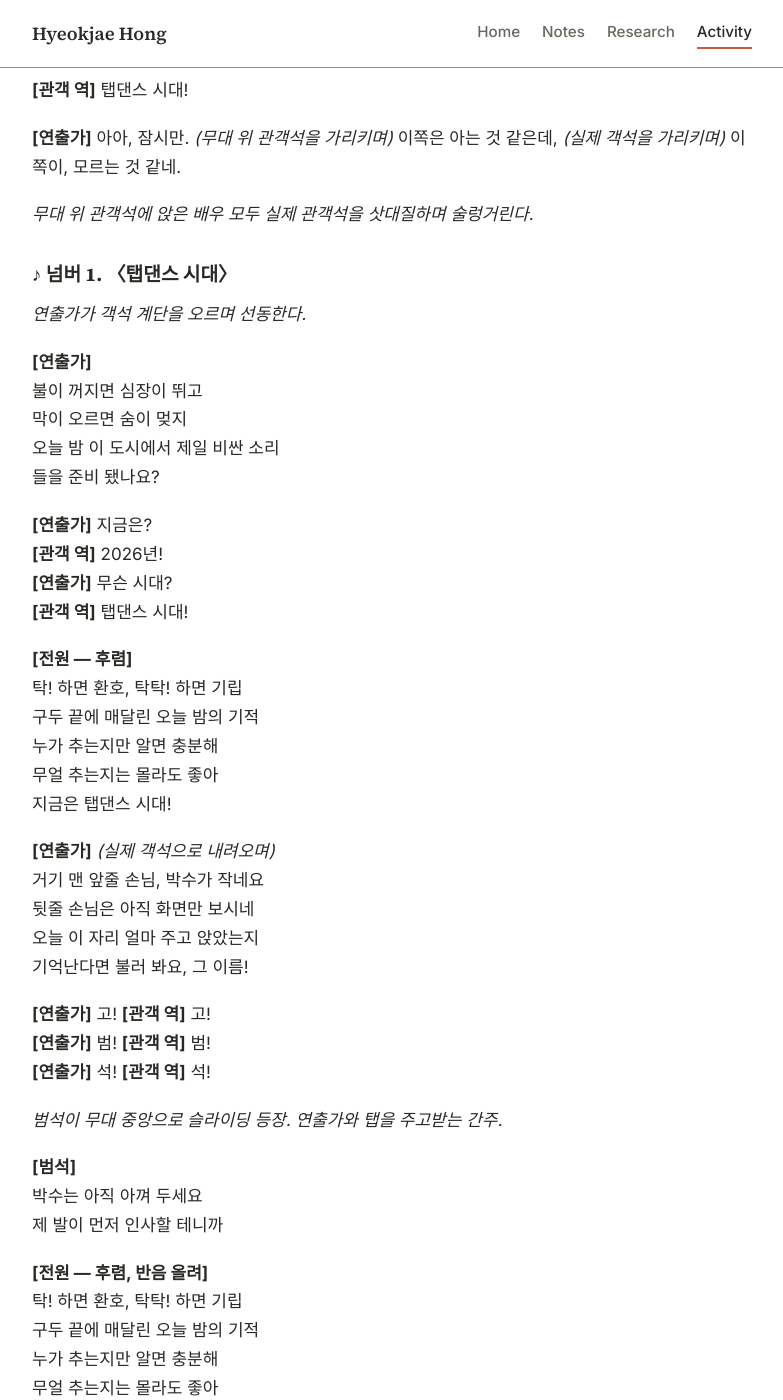
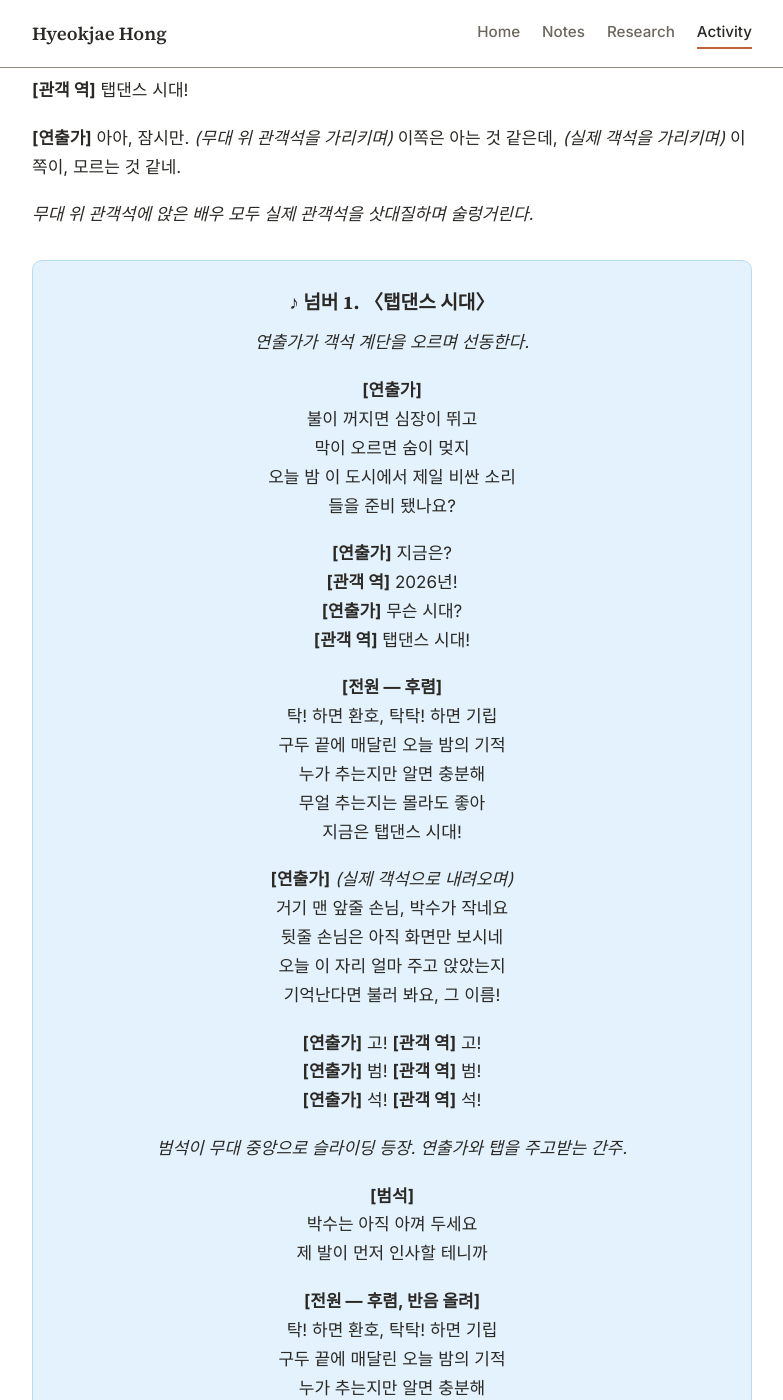
Before and after one commit to gurwoghd/gurwoghd.github.io, a Jekyll site: the page built from _activities/tap-it-script-full.md, in a window 1280 px wide and 1400 px high, scrolled down 2888 px. Shown: the whole window, without its empty margins (248-1031 px from the left). Built offline with Jekyll 4.4.1, drawn with Linux system fonts in a browser that asks for light colours.

Commit message:
Activity: box and center the songs in the Tap it! script
Co-Authored-By: Claude Opus 5.5 <noreply@anthropic.com>

```diff
--- a/_activities/tap-it-script-full.md
+++ b/_activities/tap-it-script-full.md
@@ -94,6 +94,8 @@ tags: [musical, writing]
 
 *무대 위 관객석에 앉은 배우 모두 실제 관객석을 삿대질하며 술렁거린다.*
 
+<div class="song" markdown="1">
+
 ### ♪ 넘버 1. 〈탭댄스 시대〉
 
 *연출가가 객석 계단을 오르며 선동한다.*
@@ -141,6 +143,8 @@ tags: [musical, writing]
 **[연출가]** 지금은?
 **[전원]** 탭댄스 시대!
 
+</div>
+
 *음악이 끝나고 연출가는 객석 끝에서 핀조명을 받는다.*
 
 **[연출가]** 모두 즐거운 관람되십시오.
@@ -196,6 +200,8 @@ tags: [musical, writing]
 **[고범석]** 뭘 봐. 신발이나 가져와.
 
 *매니저, 퇴장한다. 범석 혼자 거울 앞에 선다.*
+
+<div class="song" markdown="1">
 
 ### ♪ 넘버 2. 〈고범석〉
 
@@ -240,6 +246,8 @@ tags: [musical, writing]
 
 *곧바로 빅밴드가 마지막 한 방을 친다. 범석은 아무 일 없었다는 듯 거울 속 자신에게 윙크한다.*
 
+</div>
+
 *노래가 끝나갈 무렵 최제현이 등장한다.*
 
 **[최제현]** 이야, 고범석 정말 대단한데? 오늘 관객 수만 해도 몇 명인지 아냐?
@@ -293,6 +301,8 @@ tags: [musical, writing]
 **[최제현]** 나도 노력했어! 유명해지고 싶었어! 제발 나도 쳐다봐 줘! 너만 없었으면, 너만 없었으면 모두가 나를 좋아했을 텐데!
 
 *최제현의 내면 목소리가 들린다. 목소리가 들릴 때마다 제현의 몸은 말을 듣지 않고 발을 구른다.*
+
+<div class="song" markdown="1">
 
 ### ♪ 넘버 3. 〈너만 없었다면〉
 
@@ -351,6 +361,8 @@ tags: [musical, writing]
 **[제현]** *(혼자, 낮고 차분하게)*
 그래. 저 자식을 나락으로 보내는 거야.
 
+</div>
+
 *노래가 끝나면 제현이 숨을 몰아쉬며 서 있다. 조명이 바뀌어, 며칠 뒤 카페로 장면 전환. 매니저가 불려 와서 앉아 있다. 제현이 맞은편에 앉는다. 제현의 표정은 아까와 완전히 다르게 부드럽고 걱정스럽다.*
 
 **[최제현]** 요즘 많이 힘들죠? 범석이 곁에 있는 거.
@@ -378,6 +390,8 @@ tags: [musical, writing]
 *매니저는 안도한 얼굴로 고개를 숙인다. 제현은 매니저가 고개를 숙이는 순간 휴대폰을 집어 들고 홀로 웃는다. 조명이 바뀐다.*
 
 *다시 조명이 바뀌어, 몇 주 뒤의 대규모 탭 대결 쇼케이스. 환호하는 관객 역들. 범석과 제현이 마주 서 있다.*
+
+<div class="song" markdown="1">
 
 ### ♪ 넘버 4. 〈탕! 탕! 탕!〉
 
@@ -441,6 +455,8 @@ tags: [musical, writing]
 
 *낙하하는 화음. 범석이 스포트라이트 속에서 가라앉는다.*
 
+</div>
+
 *(넘버 4 진행 중 삽입되는 대사 — 노래와 겹치거나 사이사이에 들어간다.)*
 
 **[방송 음성]** *(차갑게 울린다. 범석의 목소리가 편집되어 들린다)* "…너 이 바닥에서 다시 못 보게 만들어 줄 테니까." *(앵커 목소리)* 단독입니다. 대한민국 최고의 탭댄서 고범석 씨가 스태프를 상대로 이른바 '갑질'을 해 온 정황이 공개되었습니다.
@@ -510,6 +526,8 @@ tags: [musical, writing]
 ## 1장. 빌라 입주 (약 10분)
 
 *용담동, 제주도의 작은 빌라 앞. 이른 아침. 새 소리와 바다 쪽에서 오는 바람 소리. 무대 한쪽에 자막이 뜬다: "여섯 달 뒤, 제주 용담동." 무대 위에는 현관문 세 개(미연의 방, 준이네, 이덕배네)와 범석이 앞으로 쓸 방의 문이 보인다.*
+
+<div class="song" markdown="1">
 
 ### ♪ 넘버 5. 〈월세 날〉
 
@@ -549,6 +567,8 @@ tags: [musical, writing]
 
 **[할머니]** 월세만 내민 더 무사허주!
 
+</div>
+
 **[할머니]** 준이어멍! 준이어멍!
 
 **[준이엄마]** 왜요 할머니? 뭔 일 있어요?
@@ -634,6 +654,8 @@ tags: [musical, writing]
 **[할머니]** 요상헌 짓 하지 멀고 빨리 쓰레기나 버려라. *(범석에게)* 저 어멍은 준이어멍이라. 남자 막 밝히니까 조심해이.
 
 *준이엄마, 쓰레기를 버리러 간다. 아이스크림을 사 들고 돌아오는 넙치.*
+
+<div class="song" markdown="1">
 
 **[넙치]** *(작게 흥얼거리며, 〈똑똑 해님〉)*
 똑똑, 해님이 문을 두드려요
@@ -641,6 +663,8 @@ tags: [musical, writing]
 하나 둘, 하나 둘, 발 맞춰 가면
 멀리멀리 어디든 갈 수 있대요
 
+</div>
+
 *넙치가 범석과 부딪혀 아이스크림이 범석의 옷에 묻는다.*
 
 **[할머니]** 야, 이거 어떵할 거니?
@@ -710,6 +734,8 @@ tags: [musical, writing]
 **[고범석]** 하, 내가 어쩌다 이렇게 됐냐.
 
 *범석, 혼자서 탭을 추기 시작한다.*
+
+<div class="song" markdown="1">
 
 ### ♪ 넘버 6. 〈벙어리 폰〉
 
@@ -757,6 +783,8 @@ tags: [musical, writing]
 아무도 없는데
 왜 아직도 박자를 세고 있지
 
+</div>
+
 **[고범석]** 뭐가 문제였던 걸까. 내가 자리를 떠나고 나서부터, 그렇게 시끄럽던 내 폰은 벙어리가 돼 버렸어.
 
 *범석, 그의 첫 탭 무대의 피날레 자세를 취한다. 뒤에서 구경하던 넙치가 실수로 넘어진다.*
@@ -802,6 +830,8 @@ tags: [musical, writing]
 **[넙치]** 알, 알려 줘요.
 
 *범석, 무시하고 방으로 향한다. 최준과 넙치, 서로 눈치를 주고받고 떼를 쓰기 시작한다.*
+
+<div class="song" markdown="1">
 
 ### ♪ 넘버 7. 〈탭댄스 증후군〉
 
@@ -849,6 +879,8 @@ tags: [musical, writing]
 
 **[준이]** *(넙치에게 작게)* 걸렸다.
 
+</div>
+
 **[고범석]** 아, 알겠어, 알겠어요. 탭댄스만 알려 주면 보내 주는 거죠?
 
 **[최준, 넙치]** 네!
@@ -938,6 +970,8 @@ tags: [musical, writing]
 *탁! 탁! 탁! 탁! 탁! 준이가 숨이 차서 잠깐 멈추고 가슴에 손을 올린다. 준이엄마가 놀라 다가가려 하지만, 준이가 손을 들어 막는다.*
 
 **[최준]** 괜찮아, 엄마. *(숨을 고르고)* 엄마, 나는 어릴 때부터 뛰면 안 된다고 했잖아. 그래서 내 몸은 한 번도 큰 소리를 낸 적이 없었어. 숨소리랑 약 먹는 소리밖에 없었는데… **탭은 내 몸이 처음으로 내는 소리야.** 그래서 나는 탭이 좋아. 엄마한테도 들려주고 싶었어.
+
+<div class="song" markdown="1">
 
 ### ♪ 넘버 8. 〈엄마랑〉
 
@@ -992,6 +1026,8 @@ tags: [musical, writing]
 *(탁)* 하나는 나
 둘이서 내는 소리
 
+</div>
+
 *한참 노래한 뒤.*
 
 **[준이엄마]** 우리 쭌이, 고마워. 엄마 이제 괜찮아. 아이고, 우리 쭌이 누가 키워서 이렇게 어른스럽대?
@@ -1007,6 +1043,8 @@ tags: [musical, writing]
 **[미연]** *(펜을 놓고)* 이게 대체 몇 년째람?
 
 *미연, 책과 펜 등을 두드려 박자를 만든다.*
+
+<div class="song" markdown="1">
 
 ### ♪ 넘버 9. 〈몇 년째〉
 
@@ -1062,6 +1100,8 @@ tags: [musical, writing]
 
 **[미연]** 아!
 
+</div>
+
 *미연은 방문을 열고 밖으로 나온다. 긴 나무 판자 위로 올라가 뛰어 보기도 하고 탁탁 소리를 내 보기도 한다. 그러다 발을 헛디뎌 판자에 종아리를 크게 쓸린다. 지나가던 범석이 그런 미연을 발견한다.*
 
 **[고범석]** 어, 괜찮으세요?
@@ -1215,6 +1255,8 @@ tags: [musical, writing]
 **[고범석]** 무슨 일입니까? 준아! 준이 왜 이런 겁니까?
 
 **[준이엄마]** 어어, 심장병이 있어서…
+
+<div class="song" markdown="1">
 
 ### ♪ 넘버 10. 〈심장 소리〉
 
@@ -1239,6 +1281,8 @@ tags: [musical, writing]
 
 *사이렌 소리가 다가왔다가 멀어진다.*
 
+</div>
+
 *범석이 급히 응급처치를 하고 구급차를 부른다. 잠시 후 구급대원이 도착해 준이를 데려간다. 준이엄마는 구급차를 타고 떠난다. 암전 후 다시 불이 켜진다. 다음 날 아침, 빌라 앞. 준이엄마와 할머니가 대화를 나누고 있다.*
 
 **[할머니]** 그래도 애 목숨 구해 준 삼춘인디 고맙다는 말은 허야 할 거 아니나?
@@ -1346,6 +1390,8 @@ tags: [musical, writing]
 **[고범석]** 그래, 좋아.
 
 *할머니가 나와서 마당 의자에 앉는다. 할머니 눈에는 흐뭇함이 비친다.*
+
+<div class="song" markdown="1">
 
 ### ♪ 넘버 11. 〈한 걸음, 한 걸음〉
 
@@ -1408,6 +1454,8 @@ tags: [musical, writing]
 박수 하나 없는데
 왜 귀가 이렇게 따뜻하지
 
+</div>
+
 *노래가 끝나갈 때, 모두가 서서 숨을 고르며 웃는다. 범석도 생각지 못하게 환하게 웃고 있다. 그때 무대 한쪽에서 어둠 속에 TV 화면 같은 푸른빛이 켜진다.*
 
 **[방송 음성]** *(제현의 인터뷰 목소리, 부드럽고 안타까운)* 네, 범석이 이야기죠. 저도 친구로서 마음이 아팠습니다. 어디서든 잘 지내길 바랍니다. 그 친구는 원래 마음이 약한 사람이거든요. 그런데 얼마 전 제주도에 내려갔다는 얘기를 들었어요. …언젠가는, 돌아오겠죠.
@@ -1425,6 +1473,8 @@ tags: [musical, writing]
 ## 1장. 대회 준비의 시작 (약 14분)
 
 *아침. 빌라 앞. 인터미션 후 막이 오르면 무대에는 햇살이 비치고, 최준과 넙치가 연습하고 있다. 오른쪽 게시판에는 낡은 포스터 몇 장이 붙어 있다.*
+
+<div class="song" markdown="1">
 
 ### ♪ 넘버 12. 〈아침 탭〉
 
@@ -1458,6 +1508,8 @@ tags: [musical, writing]
 틀리면 웃고 넘어지면 다시
 용담동의 아침이 걸어간다
 
+</div>
+
 *넘버 도중, 준이가 넙치의 실수를 보고 다급하게 소리친다.*
 
 **[최준]** 형! 또 틀렸잖아! 그쪽이 아니라니까!
@@ -1585,6 +1637,8 @@ tags: [musical, writing]
 **[김미연]** 그쵸? 다른 아이스크림을 먹을 때는 막대가 하나밖에 없어서 혼자만 먹을 생각을 하는데, 쌍쌍바만 보면 꼭 다른 사람과 같이 먹고 싶어지더라고요. 사실 아이스크림은 누군가와 같이 먹으라고 만들어진 거 아닐까요? 함께 이 달콤함을 맛봐라!
 
 *범석은 웃는다.*
+
+<div class="song" markdown="1">
 
 ### ♪ 넘버 13. 〈아이스크림처럼〉
 
@@ -1630,6 +1684,8 @@ tags: [musical, writing]
 발이 떨려도 괜찮아요
 그 소리가 닿는 순간 눈초리는 녹아내릴 테니까요
 
+</div>
+
 **[고범석]** 감사합니다.
 
 **[김미연]** *(웃으며)* 네.
@@ -1699,6 +1755,8 @@ tags: [musical, writing]
 **[이덕배]** *(한참 있다가 한숨)* …발은 한 번도 안 써 봤어요.
 
 **[준이엄마]** 괜찮아요. 저도 한 번도 안 써 봤어요!
+
+<div class="song" markdown="1">
 
 ### ♪ 넘버 14. 〈연습 또 연습〉
 
@@ -1745,6 +1803,8 @@ tags: [musical, writing]
 
 **[준이]** …방금, 맞았어?
 
+</div>
+
 *노래가 끝나고 사람들이 모두 퇴장한다. 무대 한쪽에서 최제현이 서류 한 장을 들고 나타난다. 대회 출전 명단이다.*
 
 **[최제현]** *(서류를 읽으며)* 팀 단위 출전… 팀명 "용담동 빌라". 대표, 고범석.
@@ -1808,6 +1868,8 @@ tags: [musical, writing]
 **[고범석]** 다들 왜 그럽니까?
 
 *아무도 대답하지 않는다.*
+
+<div class="song" markdown="1">
 
 ### ♪ 넘버 15. 〈이용〉
 
@@ -1861,6 +1923,8 @@ tags: [musical, writing]
 
 *음악이 소거된다. 낮은 이명 같은 저음만 남는다.*
 
+</div>
+
 *(넘버 15 진행 중 노래 사이사이에 들어가는 대사)*
 
 **[이덕배]** *(차갑게)* 범석 씨.
@@ -1986,6 +2050,8 @@ tags: [musical, writing]
 *할머니가 범석 옆에 앉는다. 한참 하늘을 올려다본다.*
 
 **[할머니]** 총각, 내 할 말이 있수다. 들어 보쿠과?
+
+<div class="song" markdown="1">
 
 ### ♪ 넘버 16. 〈예술이란〉
 
@@ -2035,6 +2101,8 @@ tags: [musical, writing]
 
 *범석의 소절은 끝맺지 못하고, 기타가 대신 마지막 화음을 맺는다.*
 
+</div>
+
 **[고범석]** *(노래가 끝난 뒤, 한참 있다가)* 할머니, 저는… 무대가 그리운 겁니다. 그걸 숨기고 있었습니다.
 
 **[할머니]** 그리운 게 잘못인가. 그리우니까 사람이지. 총각이 나쁜 사람인지는 내가 몰라도, 총각 안에 그리움이 있다는 건 내가 알아. 그걸 사람들 앞에서 솔직히 말해 보라.
@@ -2074,6 +2142,8 @@ tags: [musical, writing]
 **[이덕배]** *(한참 있다가 갑자기, 뜻밖의 말투로)* …내가 한 가지 말하지.
 
 *덕배가 사람들에게서 한 발 앞으로 나온다. 평소 말수가 적은 그가 입을 연다.*
+
+<div class="song" markdown="1">
 
 ### ♪ 넘버 17. 〈나도 그랬어〉
 
@@ -2115,6 +2185,8 @@ tags: [musical, writing]
 **[덕배]** *(낮게)* …무겁습니다
 **[준이엄마]** 그러니까 같이 들어요
 
+</div>
+
 **[이덕배]** *(노래 직후, 헛기침하며)* …어제는 내가 너무 했습니다. 당신에게 화낸 게 아니라, 그놈한테 못 낸 화를 당신한테 낸 겁니다.
 
 **[고범석]** 아닙니다. 제가 그런 말을 들을 만한 행동을 했습니다. *(사이)* 그리고 제가 그 말을 한 방식도, 서로 원하는 걸 한 거 아니냐는 말도, 그렇게 들릴 수 있는 말이었습니다.
@@ -2180,6 +2252,8 @@ tags: [musical, writing]
 **[고범석]** …네. 같이 나가요. 꼭.
 
 *넙치가 환하게 웃는다. 준이가 넙치의 손을 잡아 흔든다.*
+
+<div class="song" markdown="1">
 
 ### ♪ 넘버 18. 〈미안해요, 그리고〉
 
@@ -2208,6 +2282,8 @@ tags: [musical, writing]
 미안해요, 그리고
 같이 가요, 천천히
 
+</div>
+
 *암전.*
 
 ## 5장. 재준비 (약 11분)
@@ -2225,6 +2301,8 @@ tags: [musical, writing]
 **[준이엄마]** 우리 덕배 아저씨 되게 잘하시던데요?
 
 **[이덕배]** *(헛기침)* …연습 중입니다.
+
+<div class="song" markdown="1">
 
 ### ♪ 넘버 19. 〈다시, 처음부터〉
 
@@ -2276,6 +2354,8 @@ tags: [musical, writing]
 다시, 처음부터
 이번엔 아무도 두고 가지 않게
 
+</div>
+
 *노래가 끝나고 모두가 숨을 몰아쉬며 웃는다. 범석이 시계를 본다.*
 
 **[고범석]** 좋습니다. 그럼 대회 무대의 순서를 정하겠습니다. 처음에는 넙치 씨와 제가 앞에서, 그다음…
@@ -2381,6 +2461,8 @@ tags: [musical, writing]
 **[연출가(사회자)]** 용담동 빌라, 입장해 주세요!
 
 *암전. 무대에 조명이 들어오면 빌라 사람들이 무대 중앙에 서 있다. 객석과 관객 역이 숨을 죽인다. 최제현의 얼굴이 심사위원석에서 번쩍인다. 범석과 눈이 마주친다. 한 박자.*
+
+<div class="song" markdown="1">
 
 ### ♪ 넘버 20. 〈탭 잇〉
 
@@ -2458,6 +2540,8 @@ tags: [musical, writing]
 
 *완벽한 정지. 침묵.*
 
+</div>
+
 *마지막 정지. 침묵. 한 박자, 두 박자. 곧이어 객석과 관객 역 전원이 일어서서 열광한다. 준이엄마는 두 손으로 입을 막고 운다. 준이는 숨을 몰아쉬며 환하게 웃는다. 범석이 준이를 얼른 살피자, 준이가 엄지를 번쩍 든다. 범석이 미연의 손을 놓지 않은 채 객석을 향해 고개를 숙인다.*
 
 *심사위원석의 최제현은 박수를 치지 않는다. 얼굴이 굳은 채 정면을 응시하고 있다. 양옆의 심사위원 두 명은 이미 손뼉을 치고 있다.*
@@ -2503,6 +2587,8 @@ tags: [musical, writing]
 **[녹음 속 최제현]** *(부드럽고 다정한 목소리)* 편하게 얘기해 봐요. 어디 나가는 얘기 아니에요. *(잡음)* 근데 스태프들한테는요? 그런 것도 있었죠? 더 세게 말해도 돼요. 어차피 우리끼리잖아요.
 
 *침묵. 객석 전체가 얼어붙는다. 최제현의 얼굴에서 웃음이 사라진다.*
+
+<div class="song" markdown="1">
 
 ### ♪ 넘버 21. 〈탕탕탕 (거울)〉
 
@@ -2541,6 +2627,8 @@ tags: [musical, writing]
 
 *(대사: 제현 "범석아…!" / 범석 "…그랬구나." → 판결 망치 → 제현이 가라앉음)*
 
+</div>
+
 *(넘버 21 진행 중에 들어갈 대사)*
 
 **[기자 1(관객 역)]** 최제현 씨, 지금 녹음이 사실입니까?
@@ -2586,6 +2674,8 @@ tags: [musical, writing]
 **[연출가]** 무슨 시대?
 
 **[관객 역 전원]** 함께 추는 시대!
+
+<div class="song" markdown="1">
 
 ### ♪ 넘버 22. 〈탭 잇 (피날레)〉
 
@@ -2630,6 +2720,8 @@ tags: [musical, writing]
 같이 추면 그걸로 충분해
 지금은— 함께 추는 시대!
 
+</div>
+
 *노래가 끝나고 환호가 이어지다 점차 잦아든다. 암전.*
 
 ## 8장. 에필로그 (약 5분)
@@ -2695,6 +2787,8 @@ tags: [musical, writing]
 **[고범석]** 둘 다 진짜야. 그리고 이번에는 같이 아침 먹자. 앉아.
 
 *매니저가 어색하게 웃으며 한쪽에 앉는다. 이덕배와 준이엄마가 나란히 나온다(둘 사이에 거리가 한 뼘 줄어 있다). 할머니가 천천히 걸어 나온다. 준이와 넙치가 뛰어나온다. 미연이 방에서 나온다.*
+
+<div class="song" markdown="1">
 
 ### ♪ 넘버 23. 〈아침의 탭〉
 
@@ -2731,6 +2825,8 @@ tags: [musical, writing]
 
 *발소리만 남아 이어지다가— 마지막 "탁!" 한 번. 암전.*
 
+</div>
+
 *노래가 끝나갈 때, 모두가 함께 탭을 추고 있다. 서서히 발소리가 잦아든다. 마지막 "탁!" 한 번.*
 
 *암전.*
--- a/assets/css/style.css
+++ b/assets/css/style.css
@@ -7,6 +7,8 @@
   --accent-soft: #F0DDD2;
   --border: #8F8A7E;
   --code-bg: #EFEAE0;
+  --song-bg: #E3F2FC;
+  --song-border: #B9DCF3;
   --shadow: 0 1px 2px rgba(43, 41, 37, 0.06);
 
   --font-serif: "Source Serif 4", Georgia, serif;
@@ -25,6 +27,8 @@
   --accent-soft: #3A2C24;
   --border: #3A3733;
   --code-bg: #2A2823;
+  --song-bg: #1D2E3C;
+  --song-border: #2F4A5F;
   --shadow: 0 1px 2px rgba(0, 0, 0, 0.3);
 }
 
@@ -354,6 +358,16 @@ a { color: var(--accent); }
 
 .post-content.keep-line-breaks p { white-space: pre-line; }
 
+.post-content .song {
+  margin: 1.8em 0;
+  padding: 0.6em 1.2em;
+  background: var(--song-bg);
+  border: 1px solid var(--song-border);
+  border-radius: 10px;
+  text-align: center;
+}
+.post-content .song h3 { margin-top: 0.8em; }
+
 .post-content blockquote {
   margin: 1.4em 0;
   padding-left: 1em;
```
